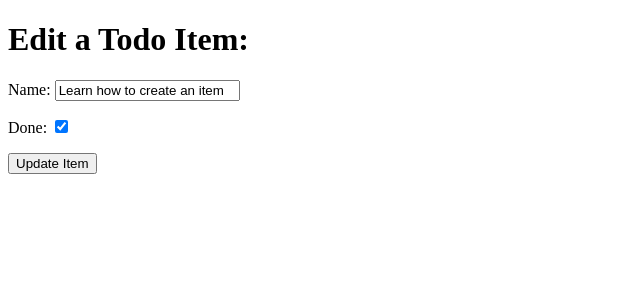
After one commit to markdaniel1982/hellodjango, a Django app: page /edit/3 in a window 1280 px wide. The commit adds this page. Shown: the top 300 px of the page, without its empty margins (0-640 px from the left). Run offline with Django 3.2, Linux system fonts and the light colour scheme; data comes from the database, SQL or seed files in the repository; both versions use the stored data as it was after the commit.

Commit message:
add 'edit item' functionality to project

```diff
--- a/django_todo/urls.py
+++ b/django_todo/urls.py
@@ -15,10 +15,11 @@ Including another URLconf
 """
 from django.contrib import admin
 from django.urls import path
-from todo.views import get_todo_list, add_item
+from todo.views import get_todo_list, add_item, edit_item
 
 urlpatterns = [
     path('admin/', admin.site.urls),
     path('', get_todo_list, name='get_todo_list'),
-    path('add', add_item, name='add')
+    path('add', add_item, name='add'),
+    path('edit/<item_id>', edit_item, name="edit")
 ]
--- /dev/null
+++ b/todo/templates/todo/edit_item.html
@@ -0,0 +1,24 @@
+<!DOCTYPE html>
+<html lang="en">
+
+<head>
+    <meta charset="UTF-8">
+    <meta http-equiv="X-UA-Compatible" content="IE=edge">
+    <meta name="viewport" content="width=device-width, initial-scale=1.0">
+    <title>Django ToDo Walkthrough</title>
+</head>
+
+<body>
+    <H1>Edit a Todo Item: </H1>
+    <form method="POST">
+        {% csrf_token %}
+        {{ form.as_p }}
+        <div>
+            <p>
+                <button type="submit">Update Item</button>
+            </p>
+        </div>
+    </form>
+</body>
+
+</html>
--- a/todo/templates/todo/todo_list.html
+++ b/todo/templates/todo/todo_list.html
@@ -18,6 +18,11 @@
             {% else %}
             <td>{{ item.name }}</td>
             {% endif %}
+            <td>
+                <a href="/edit/{{ item.id }}">
+                    <button>Edit</button>
+                </a>
+            </td>
         </tr>
         {% empty %}
         <tr>
--- a/todo/views.py
+++ b/todo/views.py
@@ -1,8 +1,6 @@
-from django.shortcuts import render, redirect
+from django.shortcuts import render, redirect, get_object_or_404
 from .models import Item
 from .forms import ItemForm
-
-# Create your views here.
 
 
 def get_todo_list(request):
@@ -25,3 +23,18 @@ def add_item(request):
     }
 
     return render(request, 'todo/add_item.html', context)
+
+
+def edit_item(request, item_id):
+    item = get_object_or_404(Item, id=item_id)
+    if request.method == 'POST':
+        form = ItemForm(request.POST, instance=item)
+        if form.is_valid():
+            form.save()
+            return redirect('get_todo_list')
+    form = ItemForm(instance=item)
+    context = {
+        'form': form
+    }
+
+    return render(request, 'todo/edit_item.html', context)
```
Also changed, not shown: db.sqlite3.
